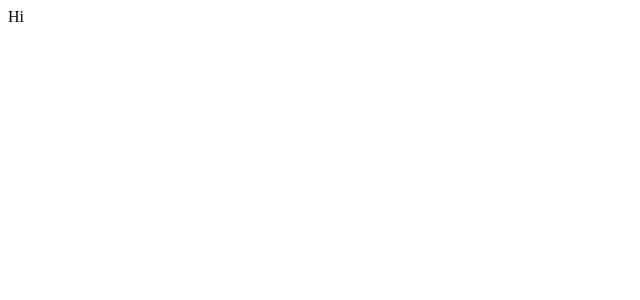
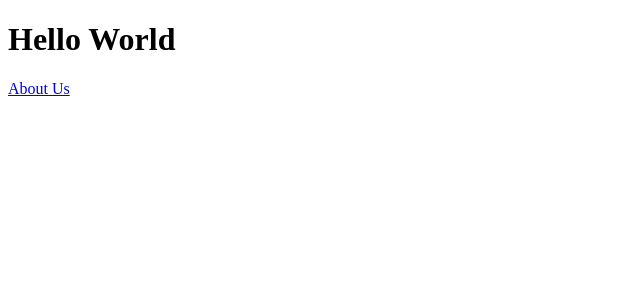
Before and after one commit to xmasuhai/mangosteen-react-1, a React (Vite) app: page / in a window 1280 px wide. Shown: the top 300 px of the page, without its empty margins (0-640 px from the left). Built offline with nearby package versions, Linux system fonts and the light colour scheme.

Commit message:
feat: 添加react-router-dom路由功能 初始化路由
添加react-router-dom依赖包到项目中，并配置基本的路由结构，
包括主页和关于页面的路由定义。更新应用入口文件以使用
RouterProvider替代原有的App组件，实现基础的页面导航功能

```diff
--- a/package.json
+++ b/package.json
@@ -13,7 +13,8 @@
   },
   "dependencies": {
     "react": "18.3.1",
-    "react-dom": "18.3.1"
+    "react-dom": "18.3.1",
+    "react-router-dom": "6.30.6"
   },
   "devDependencies": {
     "@antfu/eslint-config": "9.5.1",
--- a/src/main.tsx
+++ b/src/main.tsx
@@ -1,6 +1,26 @@
 import React from 'react'
 import ReactDOM from 'react-dom/client'
-import { App } from '@/App'
+import {
+  createBrowserRouter,
+  RouterProvider,
+  Link,
+} from "react-router-dom";
+
+const router = createBrowserRouter([
+  {
+    path: "/",
+    element: (
+      <div>
+        <h1>Hello World</h1>
+        <Link to="about">About Us</Link>
+      </div>
+    ),
+  },
+  {
+    path: "about",
+    element: <div>About</div>,
+  },
+])
 
 // const div = document.getElementById('root') as HTMLElement
 const div = document.getElementById('root')
@@ -9,6 +29,6 @@ const root = ReactDOM.createRoot(div!)
 
 root.render(
   <React.StrictMode>
-    <App />
+    <RouterProvider router={router} />
   </React.StrictMode>,
 )
```
Also changed, not shown: 1 other file (tests, documents, lock files or other folders).
